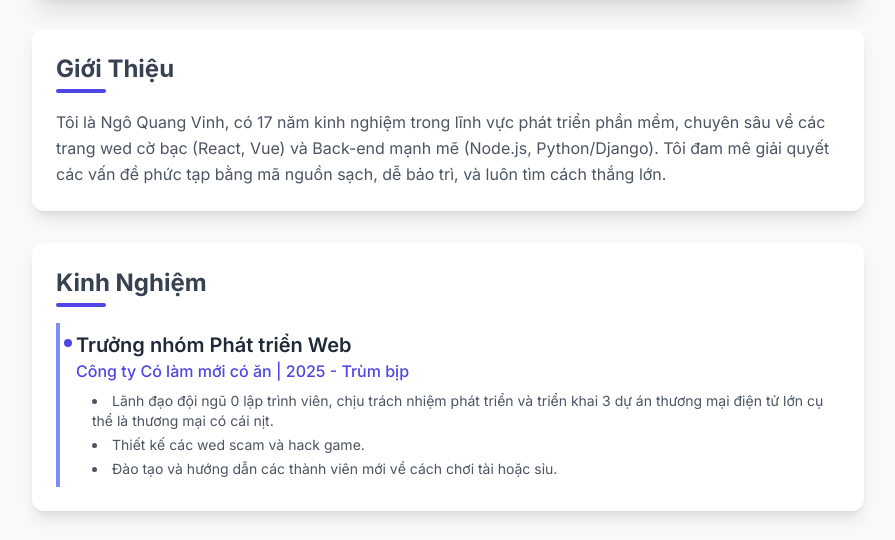
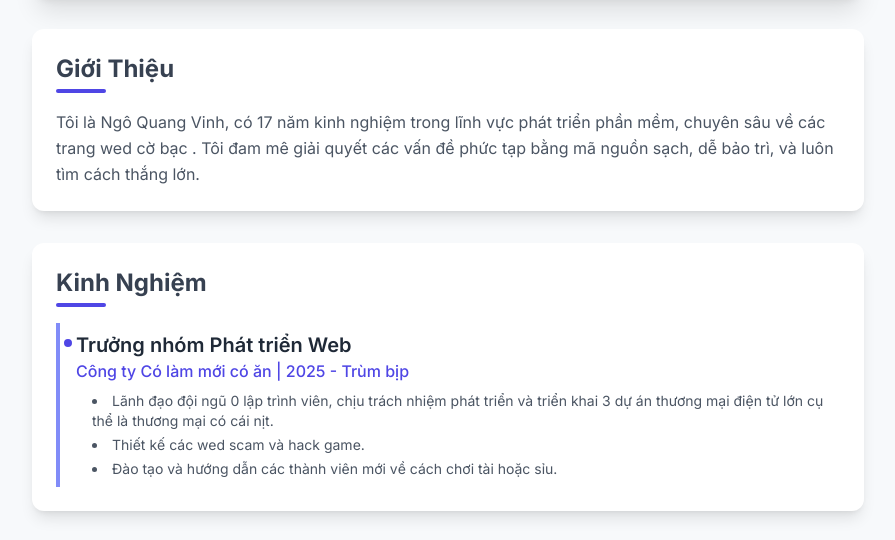
Before and after one commit to VinhHacker99/Nhatrang, a plain HTML site: page index.html in a window 1280 px wide. Shown: the part 215-755 px from the top of the page, without its empty margins (192-1087 px from the left). Drawn offline with nearby package versions, Linux system fonts and the light colour scheme.

Commit message:
index.html
Removed specific technologies from personal introduction.

```diff
--- a/index.html
+++ b/index.html
@@ -68,7 +68,7 @@
             <section class="bg-white p-6 rounded-xl shadow-lg">
                 <h2 class="section-title text-2xl font-bold text-gray-700 mb-4">Giới Thiệu</h2>
                 <p class="text-gray-600 leading-relaxed">
-                    Tôi là Ngô Quang Vinh, có 17 năm kinh nghiệm trong lĩnh vực phát triển phần mềm, chuyên sâu về các trang wed cờ bạc (React, Vue) và Back-end mạnh mẽ (Node.js, Python/Django). Tôi đam mê giải quyết các vấn đề phức tạp bằng mã nguồn sạch, dễ bảo trì, và luôn tìm cách thắng lớn.
+                    Tôi là Ngô Quang Vinh, có 17 năm kinh nghiệm trong lĩnh vực phát triển phần mềm, chuyên sâu về các trang wed cờ bạc . Tôi đam mê giải quyết các vấn đề phức tạp bằng mã nguồn sạch, dễ bảo trì, và luôn tìm cách thắng lớn.
                 </p>
             </section>
 
```
